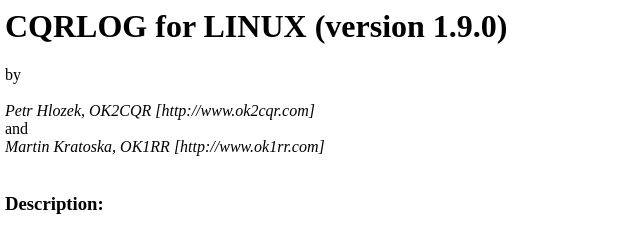
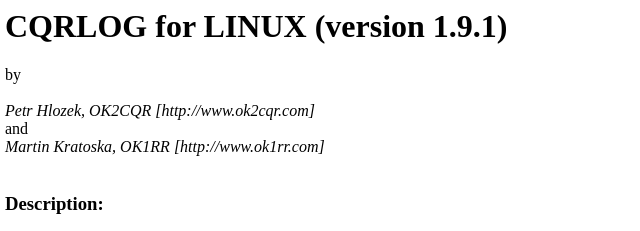
Before and after one commit to ok2cqr/cqrlog, a plain HTML site: page help/index.html in a window 1280 px wide. Shown: the top 231 px of the page, 3-643 px from the left. Drawn offline with Linux system fonts and the light colour scheme.

Commit message:
version changed to 1.9.1

```diff
--- a/help/index.html
+++ b/help/index.html
@@ -2,7 +2,7 @@
 <html lang="en-us"><head>
 <title>CQRLOG - Help Index</title></head>
 <body>
-<strong><h1>CQRLOG for LINUX (version 1.9.0)</h1></strong>
+<strong><h1>CQRLOG for LINUX (version 1.9.1)</h1></strong>
 by<br><br>
 <i>Petr Hlozek, OK2CQR
 [http://www.ok2cqr.com]</i>
```
Also changed, not shown: 2 other files.
